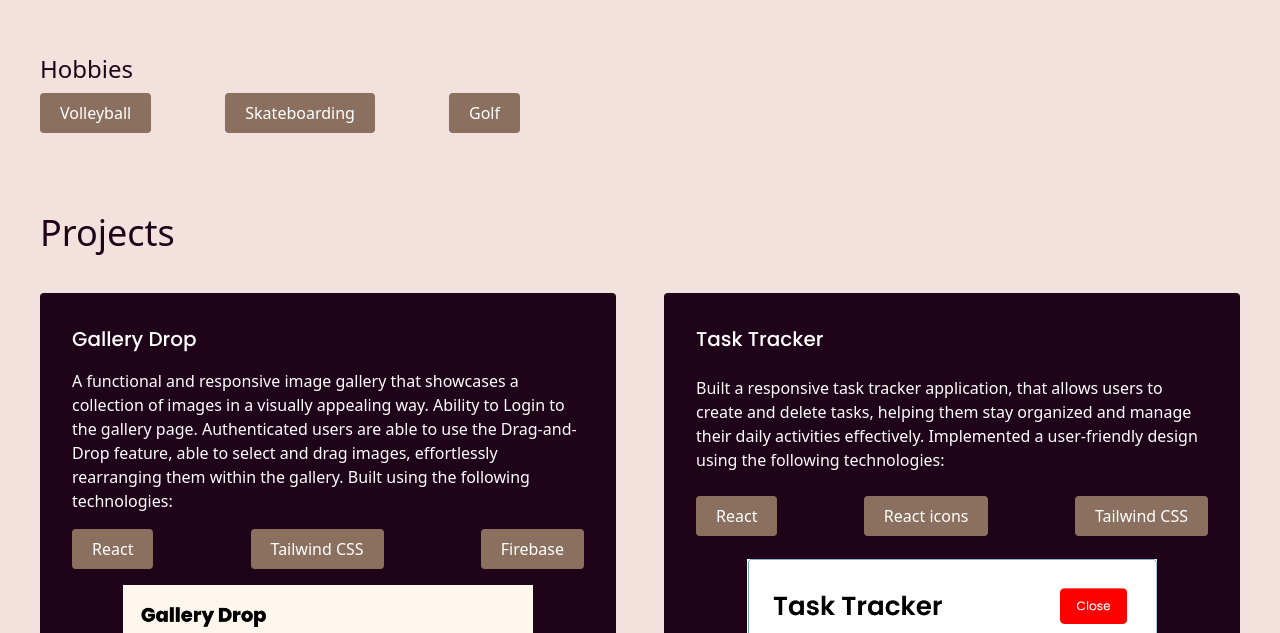
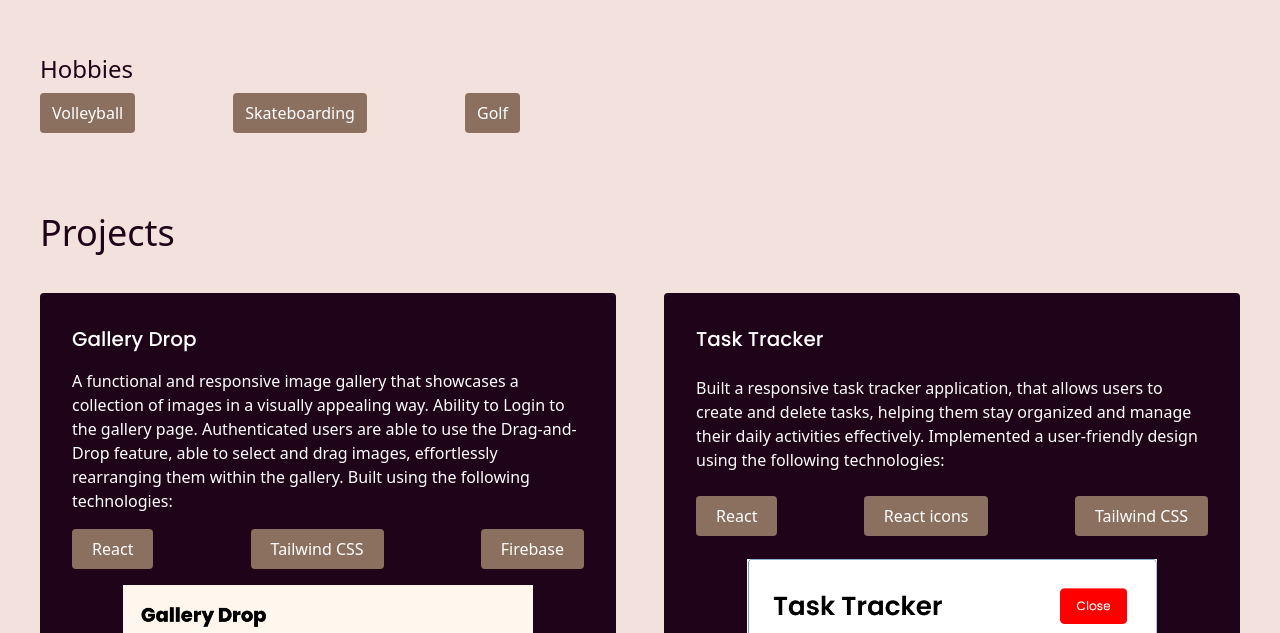
Before and after one commit to AJ1732/hngx-portfolio, a React (Vite) app: page / in a window 1280 px wide. Shown: the part 1903-2536 px from the top of the page. Built offline with nearby package versions, Linux system fonts and the light colour scheme; a web font is replaced by a local one.

Commit message:
Fixed Home Page

```diff
--- a/src/components/Pages/AboutMe.jsx
+++ b/src/components/Pages/AboutMe.jsx
@@ -37,10 +37,10 @@ const AboutMe = () => {
 
       <div className='flex flex-col gap-2'>
         <h2 className='font-light text-2xl'>Hobbies</h2>
-        <ul className='md:w-2/5 flex justify-between items-center gap- text-white'>
-          <li className=' bg-light-brown py-2 px-5 rounded'>Volleyball</li>
-          <li className=' bg-light-brown py-2 px-5 rounded'>Skateboarding</li>
-          <li className=' bg-light-brown py-2 px-5 rounded'>Golf </li>
+        <ul className='md:w-2/5 flex flex-wrap gap-2 justify-between items-center text-white'>
+          <li className=' bg-light-brown py-2 px-3 rounded'>Volleyball</li>
+          <li className=' bg-light-brown py-2 px-3 rounded'>Skateboarding</li>
+          <li className=' bg-light-brown py-2 px-3 rounded'>Golf </li>
         </ul>
       </div>
     </div>
--- a/src/components/Pages/Home.jsx
+++ b/src/components/Pages/Home.jsx
@@ -4,7 +4,7 @@ import portfolioImage from '../../assets/portfolioImage.jpeg'
 
 const Home = () => {
   return (
-    <div id='home' className='min-h-screen py-24 px-10 flex flex-col justify-center items-center gap-4 | md:h-calc md:py-10 sm:px-20 md:flex-row  md:gap-40'>
+    <div id='home' className='min-h-calc py-24 px-10 flex flex-col justify-center items-center gap-4 | md:h-screen md:py-10 sm:px-20 md:flex-row  md:gap-40'>
       <img
         src={portfolioImage}
         className='w-64 h-64 object-cover rounded-full | sm:w-96 sm:h-96'
```
